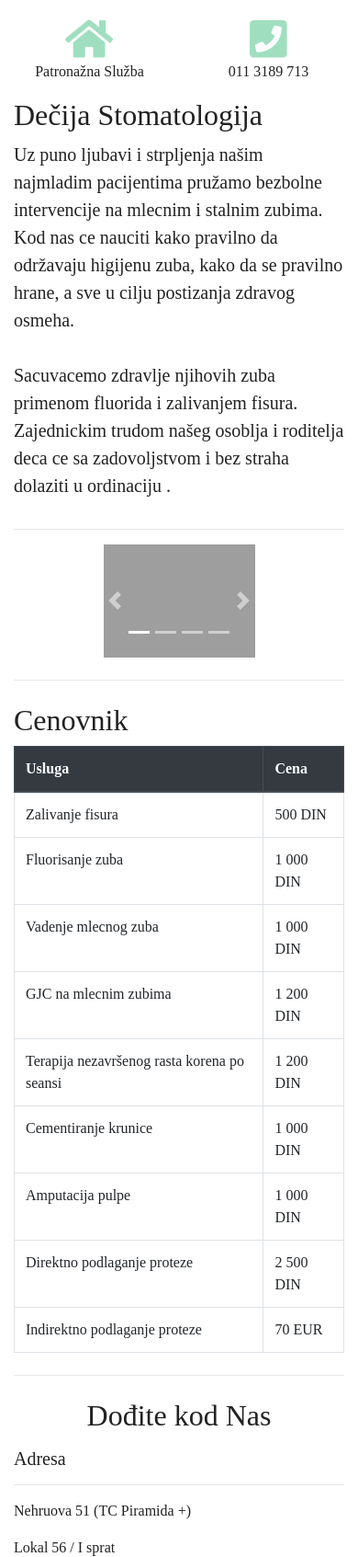
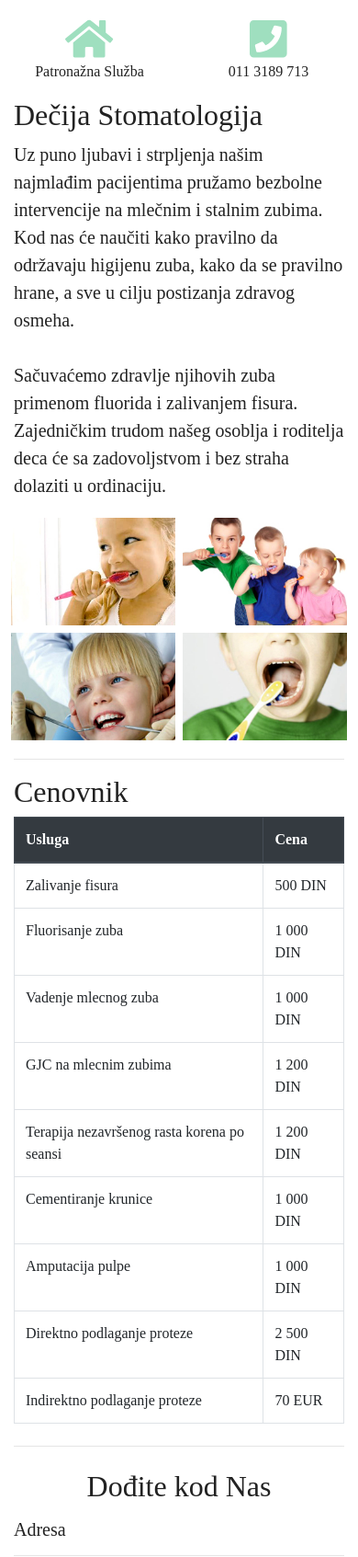
Before and after one commit to aleksandar-galic/milbo_dent, a PHP site: page /decija-stomatologija in a window 390 px wide. Shown: the part 165-1858 px from the top of the page at 92% size. Run offline with PHP 8.4, Linux system fonts and the light colour scheme; some web fonts are replaced; grey boxes are pictures that could not be loaded.

Commit message:
fix up decija stomatologija

```diff
--- a/views/opsta_stomatologija/decija_stomatologija.view.php
+++ b/views/opsta_stomatologija/decija_stomatologija.view.php
@@ -9,53 +9,35 @@
 			<hr>
 			<div class="col-12">
 				<p class="lead">
-					Uz puno ljubavi i strpljenja našim najmladim pacijentima pružamo bezbolne intervencije na mlecnim i stalnim zubima. Kod nas ce nauciti kako pravilno da održavaju higijenu zuba, kako da se pravilno hrane, a sve u cilju postizanja zdravog osmeha.
+					Uz puno ljubavi i strpljenja našim najmlađim pacijentima pružamo bezbolne intervencije na mlečnim i stalnim zubima. Kod nas će naučiti kako pravilno da održavaju higijenu zuba, kako da se pravilno hrane,
+					<br class="d-none d-lg-block">
+					a sve u cilju postizanja zdravog osmeha.
 					<br><br>
-					Sacuvacemo zdravlje njihovih zuba primenom fluorida i zalivanjem fisura. Zajednickim trudom našeg osoblja i roditelja deca ce sa zadovoljstvom i bez straha dolaziti u ordinaciju .
+					Sačuvaćemo zdravlje njihovih zuba primenom fluorida i zalivanjem fisura. Zajedničkim trudom našeg osoblja i roditelja deca će sa zadovoljstvom i bez straha dolaziti u ordinaciju.
 				</p>
 			</div>
 		</div>
-		<hr class="my-3">
 	</div>
 
-	<image-carousel>
-	</image-carousel>
-
 	<!-- Carousel -->
-	<div class="container-sm w-50">
-		<div id="carouselExampleIndicators" class="carousel slide" data-ride="carousel">
-			<ol class="carousel-indicators">
-				<li data-target="#carouselExampleIndicators" data-slide-to="0" class="active"></li>
-				<li data-target="#carouselExampleIndicators" data-slide-to="1"></li>
-				<li data-target="#carouselExampleIndicators" data-slide-to="2"></li>
-				<li data-target="#carouselExampleIndicators" data-slide-to="3"></li>
-			</ol>
-			<div class="carousel-inner">
-				<div class="carousel-item active">
-					<img src="images/decija_stomatologija/1.jpg" class="d-block w-100 h-100">
-				</div>
-				<div class="carousel-item">
-					<img src="images/decija_stomatologija/2.jpg" class="d-block w-100 h-100">
-				</div>
-				<div class="carousel-item">
-					<img src="images/decija_stomatologija/3.jpg" class="d-block w-100 h-100">
-				</div>
-				<div class="carousel-item">
-					<img src="images/decija_stomatologija/4.jpg" class="d-block w-100 h-100">
-				</div>
+	<div class="container">
+		<div class="row px-2">
+			<div class="col-6 col-sm-6 col-md-3 p-1">
+				<img src="images/DecijaStomatologija/1.jpg" class="d-block w-100 h-100">
 			</div>
-			<a class="carousel-control-prev" href="#carouselExampleIndicators" role="button" data-slide="prev">
-				<span class="carousel-control-prev-icon" aria-hidden="true"></span>
-				<span class="sr-only">Previous</span>
-			</a>
-			<a class="carousel-control-next" href="#carouselExampleIndicators" role="button" data-slide="next">
-				<span class="carousel-control-next-icon" aria-hidden="true"></span>
-				<span class="sr-only">Next</span>
-			</a>
+			<div class="col-6 col-sm-6 col-md-3 p-1">
+				<img src="images/DecijaStomatologija/2.jpg" class="d-block w-100 h-100">
+			</div>
+			<div class="col-6 col-sm-6 col-md-3 p-1">
+				<img src="images/DecijaStomatologija/3.jpg" class="d-block w-100 h-100">
+			</div>
+			<div class="col-6 col-sm-6 col-md-3 p-1">
+				<img src="images/DecijaStomatologija/4.jpg" class="d-block w-100 h-100">
+			</div>
 		</div>
 	</div>
 	<div class="container">
-		<hr class="my-4">
+		<hr class="my-3">
 	</div>
 
 	<!-- Cenovnik -->
```
